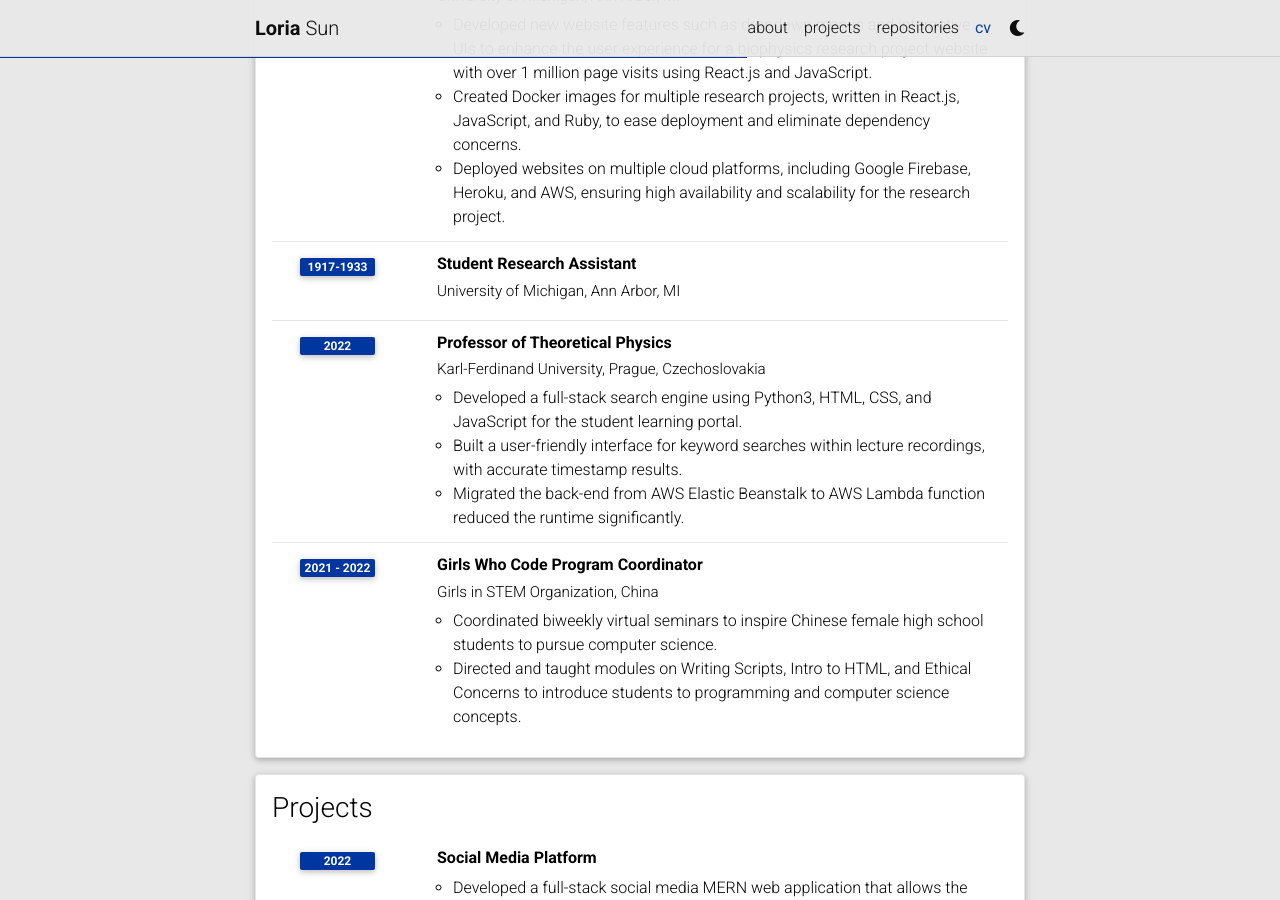
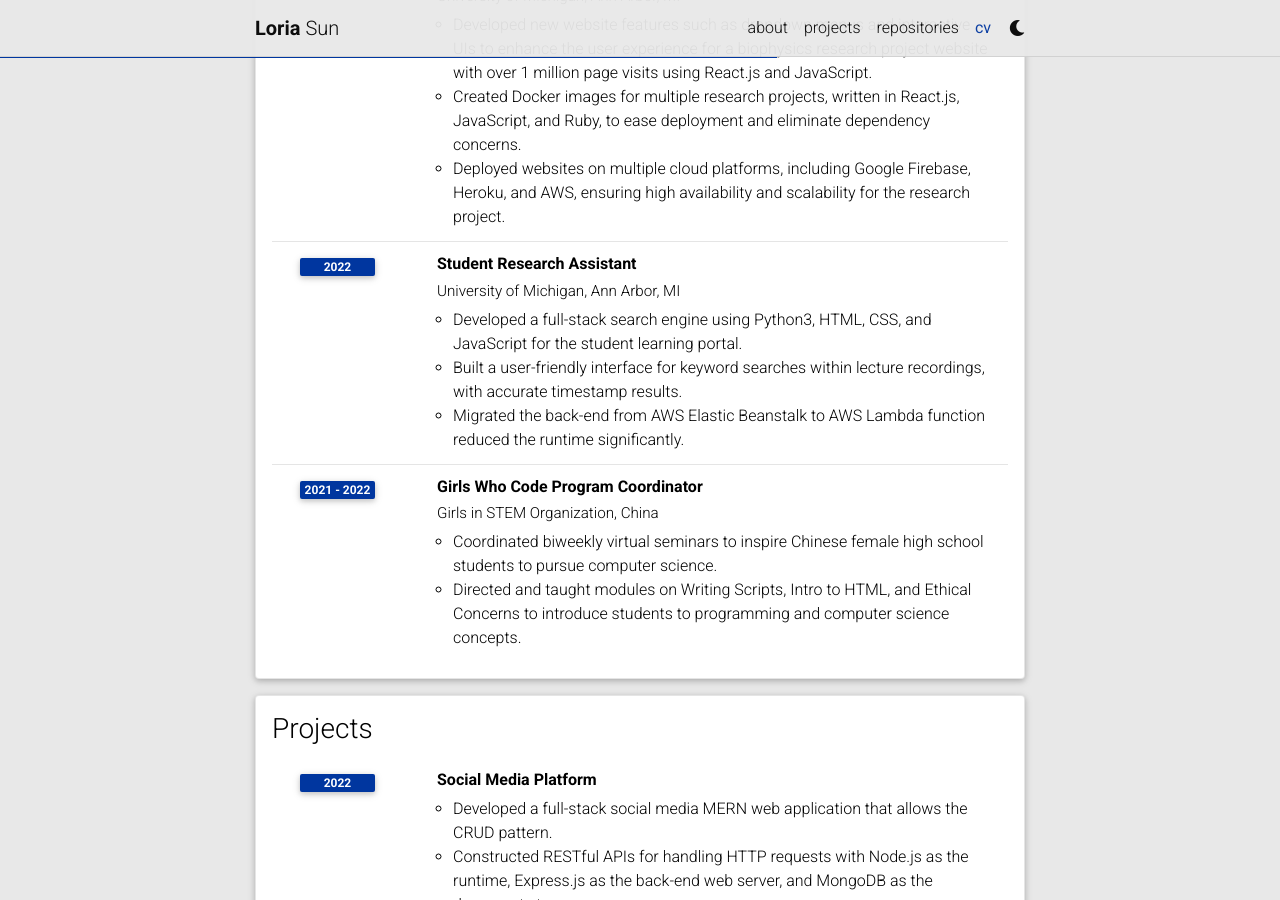
Before and after one commit to Loriasun/loriasun.github.io, a Jekyll site: the page built from _pages/cv.md, in a window 1280 px wide and 900 px high, scrolled down 1197 px. Built offline with Jekyll 4.4.1, drawn with Linux system fonts in a browser that asks for light colours; comment, search, counter and statistics services are not loaded; a style sheet for code colours, icons or effects is not loaded.

Commit message:
Updated CV

```diff
--- a/_data/cv.yml
+++ b/_data/cv.yml
@@ -47,10 +47,6 @@
 
     - title: Student Research Assistant
       institution: University of Michigan, Ann Arbor, MI
-      year: 1917-1933
-
-    - title: Professor of Theoretical Physics
-      institution: Karl-Ferdinand University, Prague, Czechoslovakia
       year: 2022
       description:
         - Developed a full-stack search engine using Python3, HTML, CSS, and JavaScript for the student learning portal.
```
